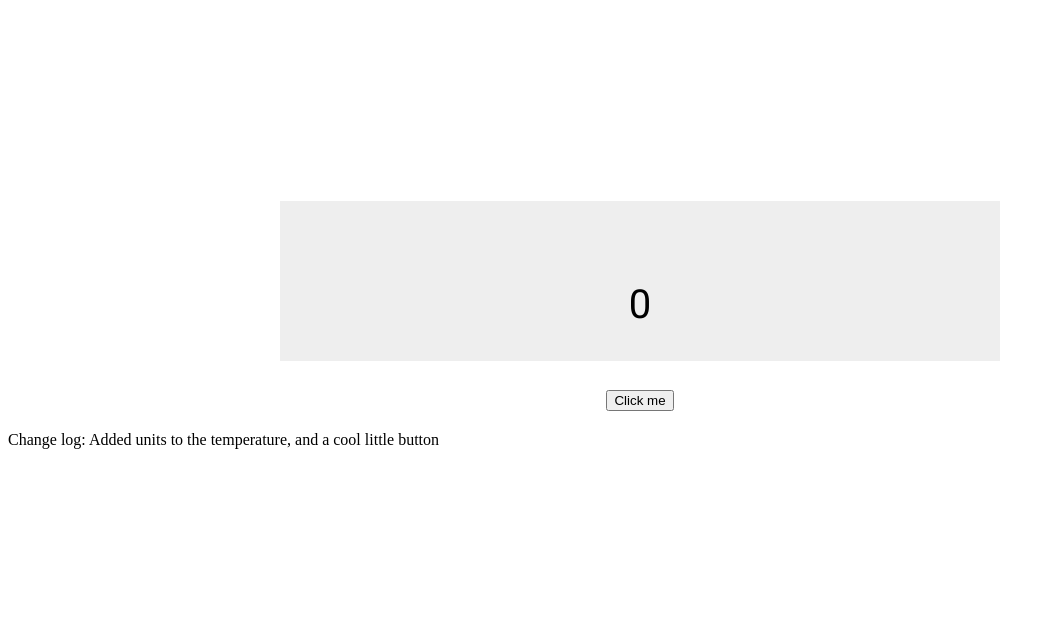
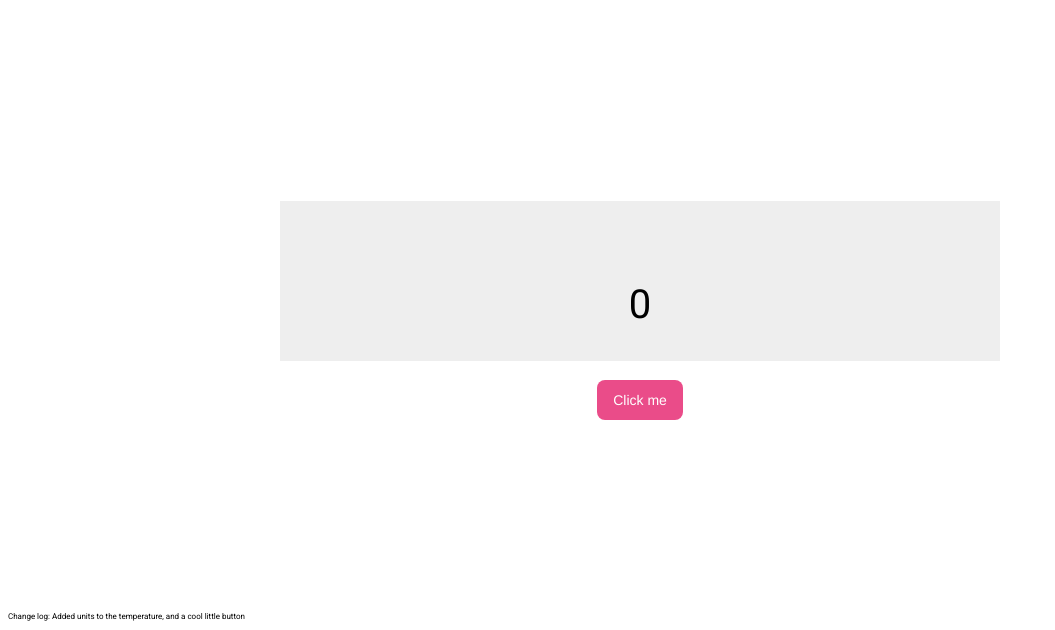
Before and after one commit to Dereekk/derek, a plain HTML site: page index.html in a window 1280 px wide. Shown: the part 170-800 px from the top of the page, without its empty margins (0-1055 px from the left). Drawn offline with nearby package versions, Linux system fonts and the light colour scheme; no server answers.

Commit message:
Update index.css

```diff
--- a/index.css
+++ b/index.css
@@ -1,9 +1,6 @@
 
 html{
     color-scheme: dark light;
-}
-:root{
-
 }
 @media (prefers-color-scheme: dark) {
     .temperature {
@@ -42,13 +39,56 @@ html{
     padding: 1em;
     width: 50vw;
     height: 10vh;
-    vertical-align: center;
+    font-family: 'Roboto', sans-serif;
+    position: static;
+  }
+.calculator p {
+    position: relative;
     text-align: center;
-    font-family: 'Roboto', sans-serif;
-  }
+    vertical-align: text-top;
 
+}
+
+#button {
+  background-color: #EA4C89;
+  border-radius: 8px;
+  border-style: none;
+  box-sizing: border-box;
+  color: #FFFFFF;
+  cursor: pointer;
+  display: inline-block;
+  font-family: "Haas Grot Text R Web", "Helvetica Neue", Helvetica, Arial, sans-serif;
+  font-size: 14px;
+  font-weight: 500;
+  height: 40px;
+  line-height: 20px;
+  list-style: none;
+  margin: 0;
+  outline: none;
+  padding: 10px 16px;
+  position: relative;
+  text-align: center;
+  text-decoration: none;
+  transition: color 100ms;
+  vertical-align: baseline;
+  user-select: none;
+  -webkit-user-select: none;
+  touch-action: manipulation;
+}
+
+.button-1:hover,
+.button-1:focus {
+  background-color: #F082AC;
+}
 .container{
     font-family: 'Roboto', sans-serif;
     font-size: 5vh;
     text-align: center;
 }
+.footer{
+  font-family: 'Roboto', sans-serif;
+  font-size: 1vh;
+  text-align: center;
+  bottom: 1px;
+  position: absolute;
+}
```
